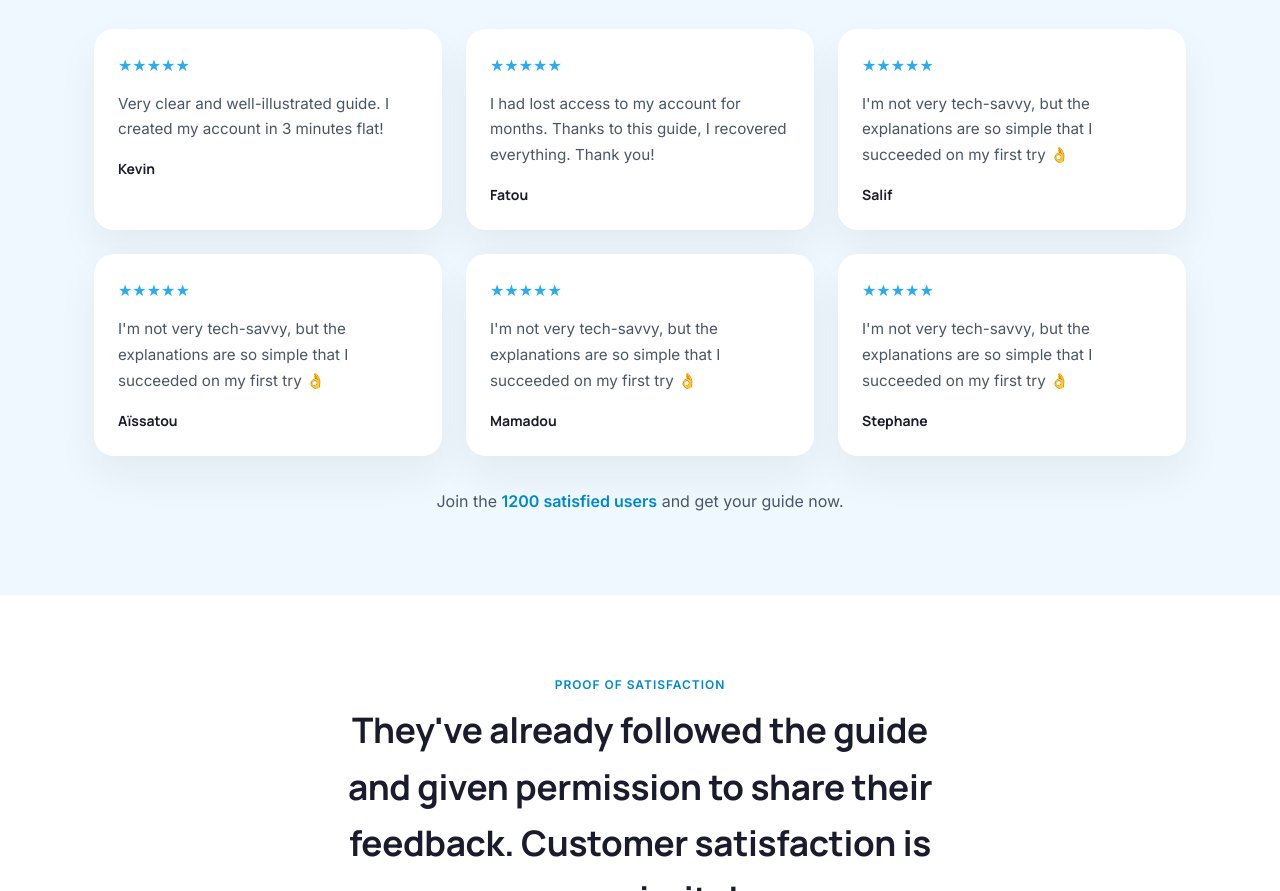
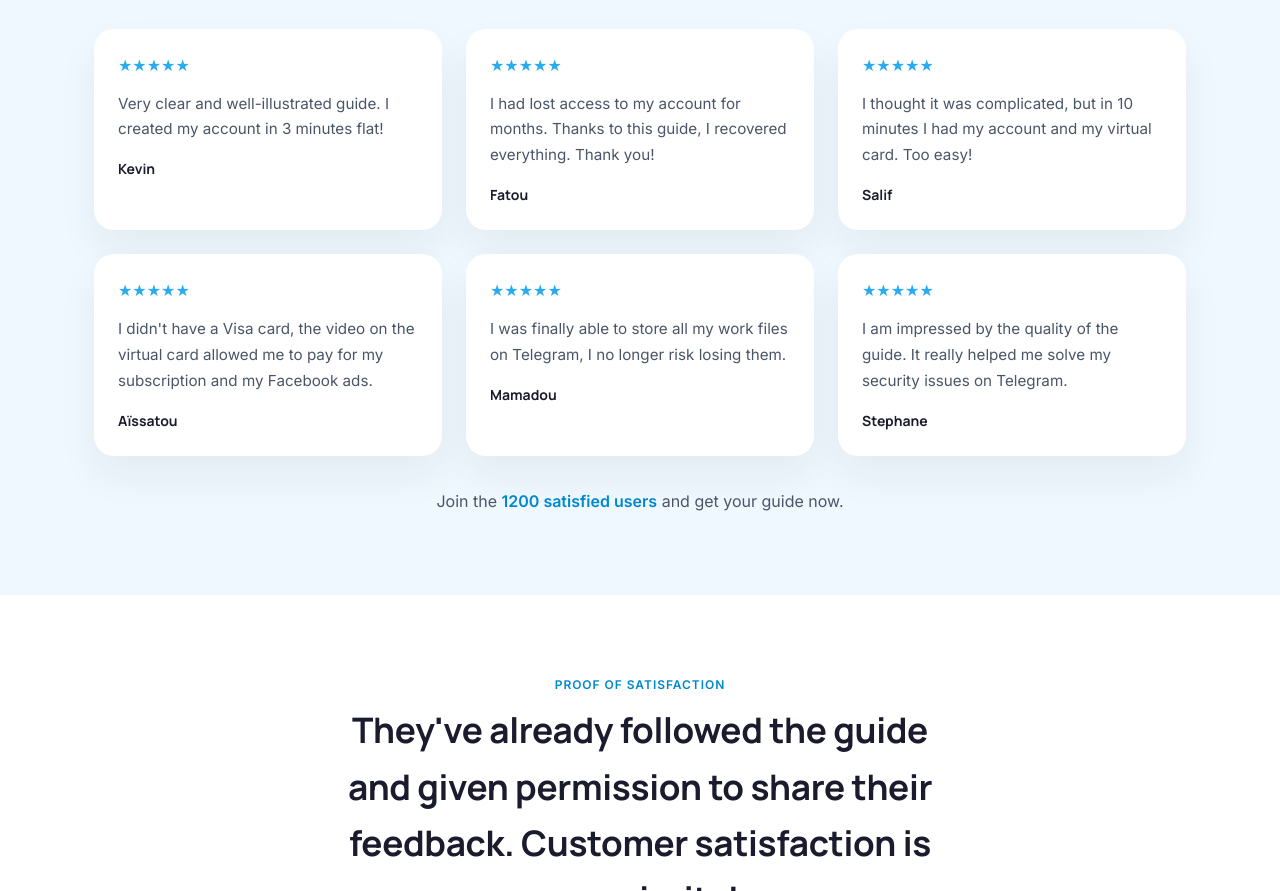
Before and after one commit to famatchai226/GoTelegram, a plain HTML site: page index.html in a window 1280 px wide. Shown: the part 3606-4497 px from the top of the page. Drawn offline with Linux system fonts and the light colour scheme.

Commit message:
Fix: unique testimonial keys (t1-t6) for all 6 reviews in FR/EN

```diff
--- a/index.html
+++ b/index.html
@@ -1486,18 +1486,21 @@
         </div>
         <div class="testimonial-card">
           <div class="stars">★★★★★</div>
-          <p class="testimonial-text" data-i18n="testimonials.t3_text">"Je n'avais pas de carte Visa, la vidéo sur la carte virtuelle m'a permis de payer mon abonnement et mes pubs Facebook."</p>
+          <p class="testimonial-text" data-i18n="testimonials.t4_text">"Je n'avais pas de carte Visa, la vidéo sur la carte virtuelle m'a permis de payer mon abonnement et mes pubs Facebook."</p>
           <p class="testimonial-author"> Aïssatou</p>
+
         </div>
         <div class="testimonial-card">
           <div class="stars">★★★★★</div>
-          <p class="testimonial-text" data-i18n="testimonials.t3_text">"J'ai enfin pu stocker tous mes dossiers pro sur Telegram, je ne risque plus de les perdre." </p>
+          <p class="testimonial-text" data-i18n="testimonials.t5_text">"J'ai enfin pu stocker tous mes dossiers pro sur Telegram, je ne risque plus de les perdre." </p>
           <p class="testimonial-author"> Mamadou</p>
+
         </div>
         <div class="testimonial-card">
           <div class="stars">★★★★★</div>
-          <p class="testimonial-text" data-i18n="testimonials.t3_text">"Je suis impressionné par la qualité du guide. Il m'a vraiment aidé à résoudre mes problèmes de sécurité sur Telegram." </p>
+          <p class="testimonial-text" data-i18n="testimonials.t6_text">"Je suis impressionné par la qualité du guide. Il m'a vraiment aidé à résoudre mes problèmes de sécurité sur Telegram." </p>
           <p class="testimonial-author"> Stephane</p>
+
         </div>
       </div>
 
--- a/locales/en.json
+++ b/locales/en.json
@@ -68,8 +68,12 @@
     "title": "+1,200 users<br />already trust us",
     "t1_text": "Very clear and well-illustrated guide. I created my account in 3 minutes flat!",
     "t2_text": "I had lost access to my account for months. Thanks to this guide, I recovered everything. Thank you!",
-    "t3_text": "I'm not very tech-savvy, but the explanations are so simple that I succeeded on my first try 👌",
+    "t3_text": "I thought it was complicated, but in 10 minutes I had my account and my virtual card. Too easy!",
+    "t4_text": "I didn't have a Visa card, the video on the virtual card allowed me to pay for my subscription and my Facebook ads.",
+    "t5_text": "I was finally able to store all my work files on Telegram, I no longer risk losing them.",
+    "t6_text": "I am impressed by the quality of the guide. It really helped me solve my security issues on Telegram.",
     "cta_text": "Join the <strong style=\"color:var(--primary);\">1200 satisfied users</strong> and get your guide now."
+
   },
   "proofs": {
     "label": "Proof of satisfaction",
--- a/locales/fr.json
+++ b/locales/fr.json
@@ -68,8 +68,12 @@
     "title": "+1 200 utilisateurs<br />nous font déjà confiance",
     "t1_text": "Guide très clair et bien illustré. J'ai créé mon compte en 3 minutes chrono !",
     "t2_text": "J'avais perdu l'accès à mon compte depuis des mois. Grâce à ce guide, j'ai tout récupéré. Merci !",
-    "t3_text": "Je ne suis pas très doué avec la technologie, mais les explications sont tellement simples que j'ai réussi du premier coup 👌",
+    "t3_text": "Je pensais que c'était compliqué, mais en 10 minutes j'avais mon compte et ma carte virtuelle. Trop facile !",
+    "t4_text": "Je n'avais pas de carte Visa, la vidéo sur la carte virtuelle m'a permis de payer mon abonnement et mes pubs Facebook.",
+    "t5_text": "J'ai enfin pu stocker tous mes dossiers pro sur Telegram, je ne risque plus de les perdre.",
+    "t6_text": "Je suis impressionné par la qualité du guide. Il m'a vraiment aidé à résoudre mes problèmes de sécurité sur Telegram.",
     "cta_text": "Rejoins les <strong style=\"color:var(--primary);\">1200 utilisateurs satisfaits</strong> et obtiens ton guide maintenant."
+
   },
   "proofs": {
     "label": "Preuves de satisfaction",
```
